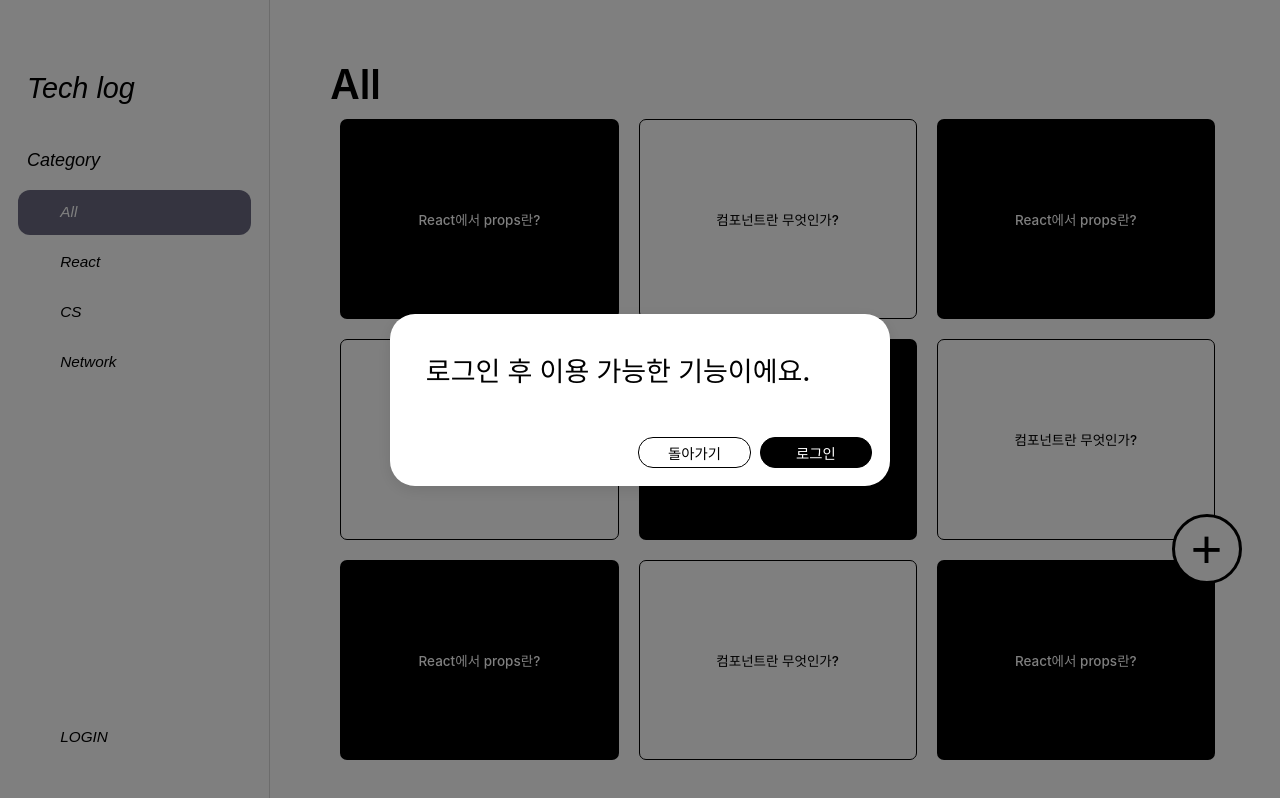
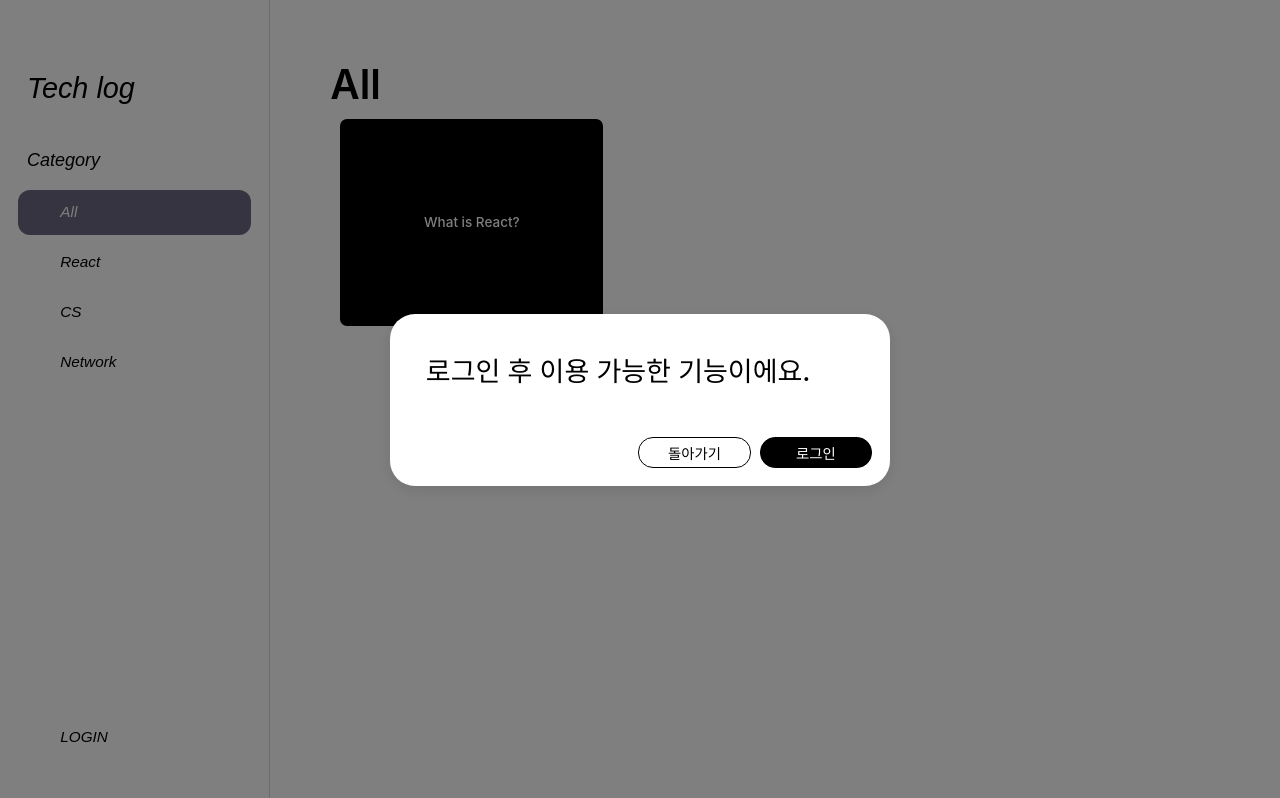
Before and after one commit to prgrms-fe-devcourse/NFE1-1-3-techLog, a React (Create React App) app in the folder frontend/: page / in a window 1280 px wide. Built offline with nearby package versions, Linux system fonts and the light colour scheme; a web font is replaced by a local one.

Commit message:
feat: 아이템박스 질문, 답변 기능 구현

```diff
--- a/frontend/src/pages/main/index.styles.ts
+++ b/frontend/src/pages/main/index.styles.ts
@@ -17,68 +17,10 @@ export const MainPage = styled.div`
   width: 100%;
 `;
 
-export const ItemBox = styled.div`
+export const ItemBoxGrid = styled.div`
   display: grid;
-  align-items: center;
-  grid-template-columns: 32% 32% 32%;
-  grid-template-rows: 32% 32% 32%;
-  margin: 10px;
+  grid-template-columns: repeat(3, 3fr); // 3열 그리드
   grid-gap: 20px;
-  height: calc(95% - 20px);
-  position: relative;
-
-  div {
-    display: flex;
-    justify-content: center;
-    align-items: center;
-    height: 100%;
-    font-size: 1.5rem;
-    font-weight: 500;
-  }
-
-  div:nth-child(even) {
-    border: 1px solid black;
-    border-radius: 7px;
-    background-color: white;
-    color: black;
-  }
-
-  div:nth-child(odd) {
-    border-radius: 7px;
-    background-color: black;
-    color: white;
-  }
+  width: 100%;
+  height: 95%;
 `;
-
-export const PlusBtn = styled.button`
-  font-size: 6rem;
-  display: flex;
-  justify-content: center;
-  align-items: center;
-  width: 70px;
-  height: 70px;
-  background-color: white;
-  border: 3px solid black;
-  border-radius: 50%;
-  position: absolute; // PlusBtn 절대위치
-  bottom: 27%;
-  right: 3%;
-  cursor: pointer;
-`;
-
-interface ItemProps {
-  content?: string;
-}
-
-export const Item = styled.div.attrs((props: ItemProps) => ({
-  content:
-    props.content && props.content.length > 45
-      ? props.content.slice(0, 45)
-      : props.content || '',
-}))`
-  font-size: ${({ content }) =>
-    content && content.length <= 15 ? '2.5rem' : '2rem'};
-  overflow: hidden;
-  text-overflow: ellipsis;
-  white-space: nowrap;
-`;
--- a/frontend/src/pages/main/index.tsx
+++ b/frontend/src/pages/main/index.tsx
@@ -2,16 +2,38 @@ import React, { useState } from 'react';
 import * as S from './index.styles';
 import useStore from '../../store';
 import Dialog from '../../components/Dialog';
+import ItemBox from '../../components/ItemBox';
 
 export default function Main() {
   const { activeIndex } = useStore();
   const Tabs = ['All', 'React', 'CS', 'Network'];
   const [isDialogOpen, setIsDialogOpen] = useState(true);
+
   const handleConfirm = () => {
     setIsDialogOpen(false);
   };
+
   const handleCancel = () => {
     setIsDialogOpen(false);
+  };
+
+  const initialItems = [
+    {
+      id: 1,
+      question: 'What is React?',
+      answer: 'A JavaScript library for building UIs',
+      showAnswer: false,
+    },
+  ];
+
+  const [itemList, setItemList] = useState(initialItems);
+
+  const toggleAnswer = (id: number) => {
+    setItemList(prevItems =>
+      prevItems.map(item =>
+        item.id === id ? { ...item, showAnswer: !item.showAnswer } : item,
+      ),
+    );
   };
 
   return (
@@ -28,18 +50,17 @@ export default function Main() {
       )}
       <S.MainPage>
         <h1>{Tabs[activeIndex]}</h1>
-        <S.ItemBox>
-          <div>React에서 props란?</div>
-          <div>컴포넌트란 무엇인가?</div>
-          <div>React에서 props란?</div>
-          <div>컴포넌트란 무엇인가?</div>
-          <div>React에서 props란?</div>
-          <div>컴포넌트란 무엇인가?</div>
-          <div>React에서 props란?</div>
-          <div>컴포넌트란 무엇인가?</div>
-          <div>React에서 props란?</div>
-        </S.ItemBox>
-        <S.PlusBtn>+</S.PlusBtn>
+        <S.ItemBoxGrid>
+          {itemList.map(item => (
+            <ItemBox
+              key={item.id}
+              question={item.question}
+              answer={item.answer}
+              showAnswer={item.showAnswer}
+              onClick={() => toggleAnswer(item.id)} // 클릭 시 답변 토글
+            />
+          ))}
+        </S.ItemBoxGrid>
       </S.MainPage>
     </S.Container>
   );
```
